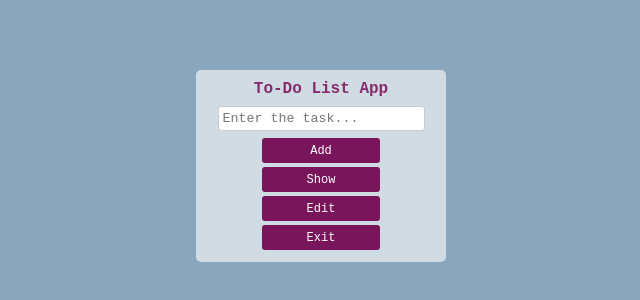
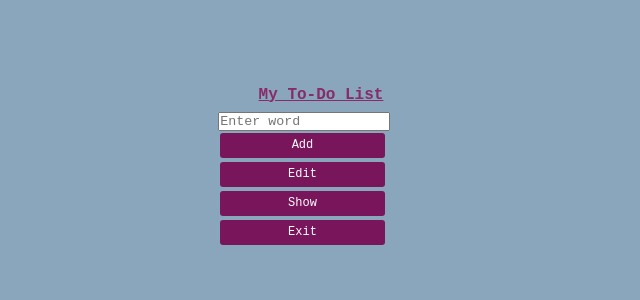
Before and after one commit to yadavAnmol/To-Do-List-App, a plain HTML site: page index.html in a window 1280 px wide. Shown: the part 234-534 px from the top of the page, without its empty margins (319-959 px from the left). Drawn offline with Linux system fonts and the light colour scheme.

Commit message:
Updated index.html with functional buttons and new layout.
- Updated Add, Edit, and Show buttons to call correct JS functions.
- Improved input structure and layout.
- Added connection to edit.html and show.html pages.

```diff
--- a/index.html
+++ b/index.html
@@ -1,24 +1,40 @@
 <!DOCTYPE html>
 <html lang="en">
   <head>
-    <meta charset="UTF-8">
-    <meta name="viewport" content="width=device-width, initial-scale=1.0">
-    <title>To-Do's App</title>
-    <link rel="stylesheet" href="style.css">
+    <meta charset="UTF-8" />
+    <meta name="viewport" content="width=device-width, initial-scale=1.0" />
+    <title>To-Do Application</title>
+    <link rel="stylesheet" href="style.css" />
   </head>
   <body>
-    <div class="container">
-        <h1>To-Do List App</h1>
+    <div class="main">
       <div class="task">
-            <input type="text" class="input" placeholder="Enter the task..." required>
-            <div class="buttons">
-                <button class="button add">Add</button>
-                <button class="button show">Show</button>
-                <button class="button edit">Edit</button>
-                <button class="button exit">Exit</button>
+        <h1><u>My To-Do List</u></h1>
+      </div>
+      <div class="sub_main">
+        <div class="row1">
+          <input
+            type="text"
+            class="sub_row1"
+            id="wordInput"
+            placeholder="Enter word"
+          />
+          <button class="btn" onclick="addWord()">Add</button>
+        </div>
+        <div class="flex">
+          <div class="row2">
+            <button class="btn" onclick="goToEditPage()">Edit</button>
+          </div>
+          <div class="row3">
+            <button class="btn" onclick="goToShowPage()">Show</button>
+          </div>
+          <div class="row4">
+            <button class="btn" onclick="goToExitPage()">Exit</button>
           </div>
         </div>
       </div>
+    </div>
+
     <script src="script.js"></script>
   </body>
 </html>
```
Lines whose indentation alone changed are shown as unchanged.
